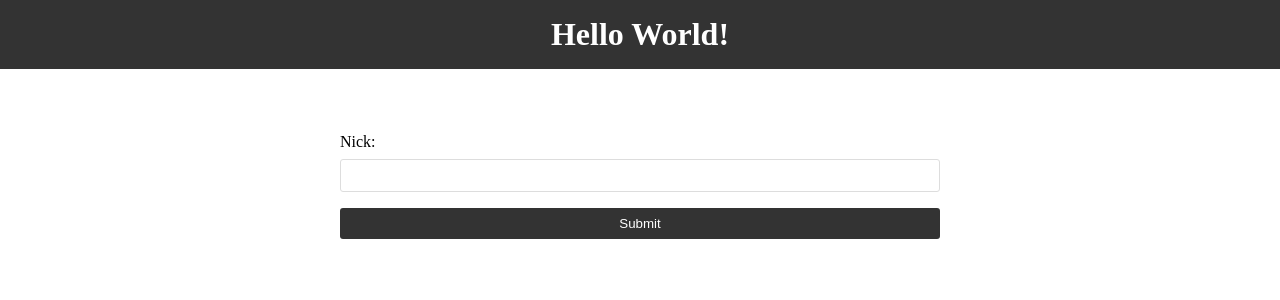
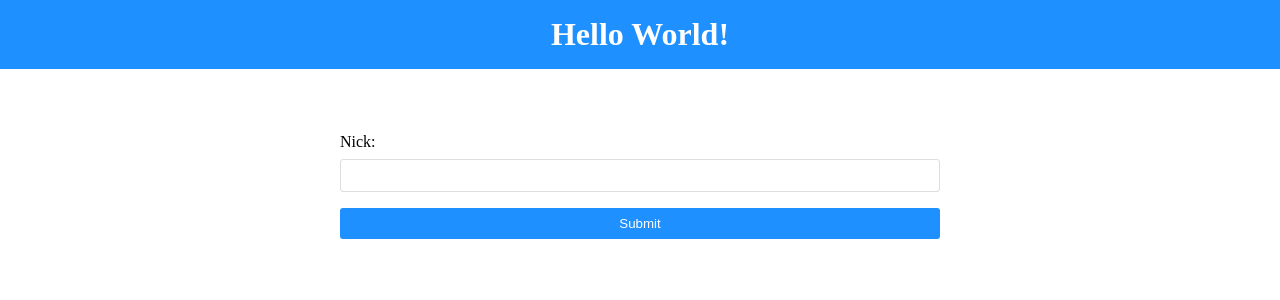
Before and after one commit to Jakubowski-organization/Backend, a Flask app: page / in a window 1280 px wide. Shown: the top 300 px of the page. Run offline with Flask 2, Linux system fonts and the light colour scheme.

Commit message:
application

```diff
--- a/templates/hello.html
+++ b/templates/hello.html
@@ -9,7 +9,7 @@
             padding: 0;
         }
         header {
-            background-color: #333;
+            background-color: DodgerBlue;
             color: #fff;
             padding: 1rem;
             text-align: center;
@@ -38,7 +38,7 @@
         }
         input[type="submit"] {
             padding: 0.5rem;
-            background-color: #333;
+            background-color: DodgerBlue;
             color: #fff;
             border-radius: 3px;
             border: none;
```
